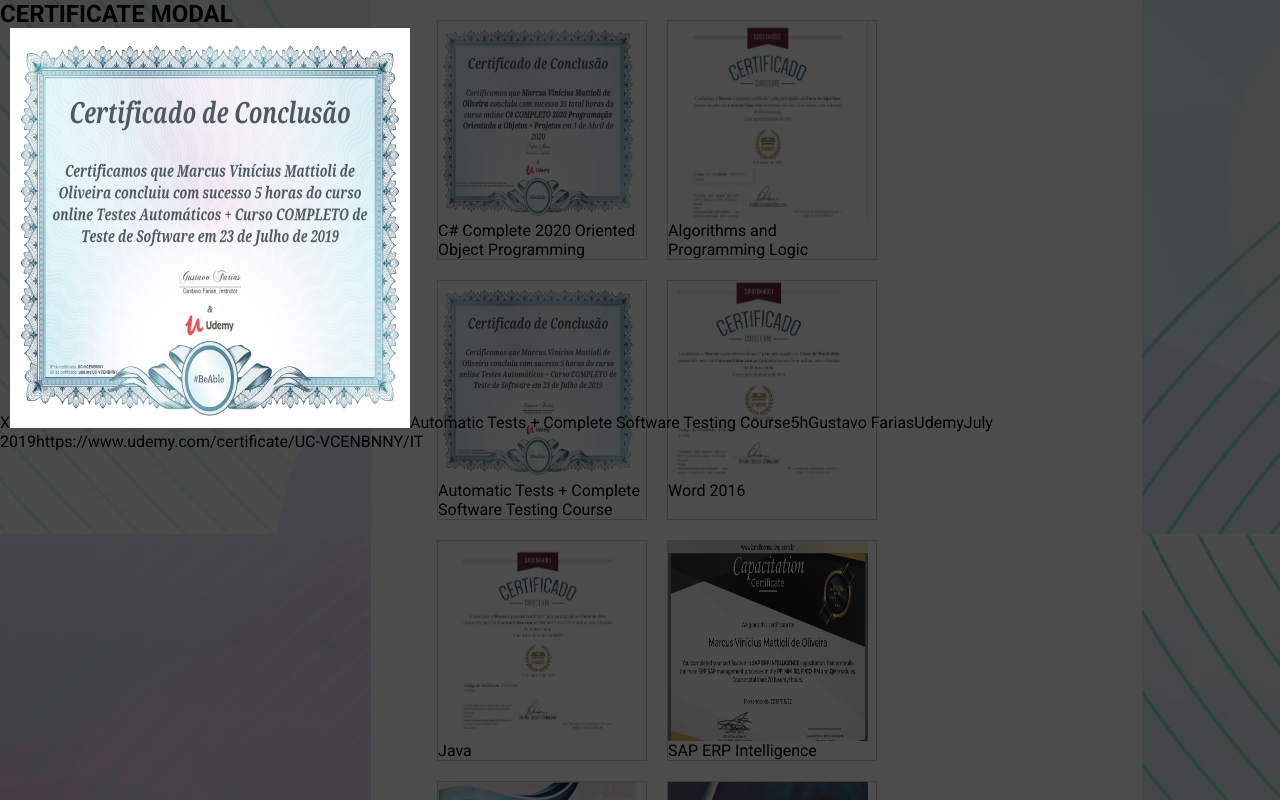
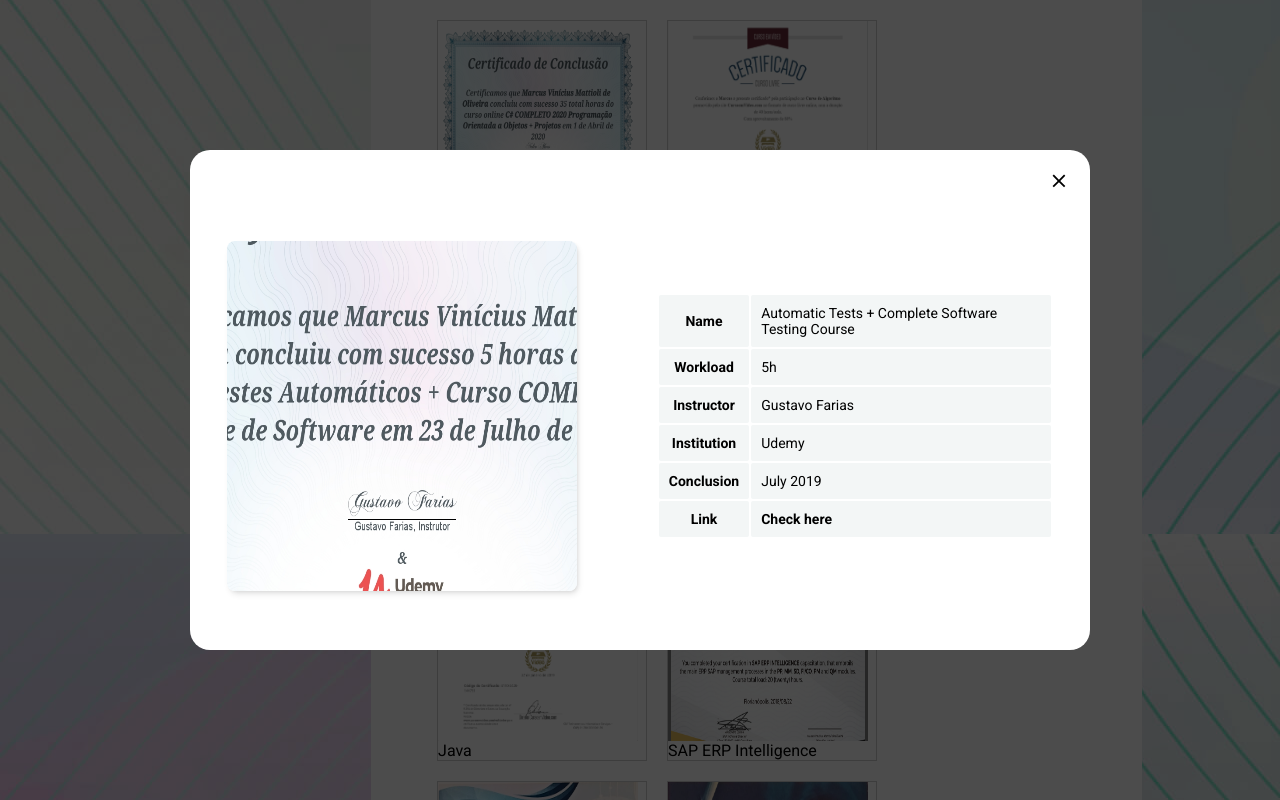
Before and after one commit to marcusviniciusmo/My_Portfolio__, a React (Vite) app in the folder frontend/: page /certificates in a window 1280 px wide. Both pictures are taken after a click on the element "Automatic Tests + Complete Software Testing Course". Shown: the part 2846-3646 px from the top of the page. Built offline with nearby package versions, Linux system fonts and the light colour scheme.

Commit message:
Certificate modal styling

```diff
--- a/frontend/src/@types/styles.d.ts
+++ b/frontend/src/@types/styles.d.ts
@@ -36,6 +36,8 @@
 
     borderButtonSubmit: string;
     textButton: string;
+
+    backgroundTableModalCertificate: string;
   };
 };
 
--- a/frontend/src/modal/Certificate/index.tsx
+++ b/frontend/src/modal/Certificate/index.tsx
@@ -1,3 +1,13 @@
+import { Close } from '@mui/icons-material';
+import {
+  CertificateModalContainer,
+  Content,
+  Header,
+  Body,
+  ImageContainer,
+  Data,
+} from './styles';
+
 interface CertificateModalProps {
   certificate: {
     image: string;
@@ -9,7 +19,6 @@
     type: string;
     score?: string;
     sharingLink?: string;
-    area: string;
   };
   toggleModal: () => void;
 }
@@ -19,32 +28,73 @@
   toggleModal,
 }: CertificateModalProps) {
   return (
-    <div
-      style={{
-        position: 'fixed',
-        top: '0',
-        left: '0',
-        width: '100%',
-        height: '100%',
-        background: 'rgba(0, 0, 0, 0.7)',
-        zIndex: 999,
-      }}
-    >
-      <h1>CERTIFICATE MODAL</h1>
-      <span onClick={toggleModal}>X</span>
-      <img
-        src={certificate.image}
-        alt=""
-        style={{ width: '40rem', height: '40rem' }}
-      />
-      <span>{certificate.name}</span>
-      <span>{certificate.workload}</span>
-      <span>{certificate.instructor}</span>
-      <span>{certificate.institution}</span>
-      <span>{certificate.conclusion}</span>
-      <span>{certificate.score}</span>
-      <span>{certificate.sharingLink}</span>
-      <span>{certificate.area}</span>
-    </div>
+    <CertificateModalContainer>
+      <Content>
+        <Header>
+          <span onClick={toggleModal}>
+            <Close titleAccess="Close" fontSize="large" />
+          </span>
+        </Header>
+
+        <Body>
+          <ImageContainer background={certificate.image} />
+
+          <Data>
+            <tr>
+              <th>Name</th>
+              <td>{certificate.name}</td>
+            </tr>
+
+            {certificate.workload && (
+              <tr>
+                <th>Workload</th>
+                <td>{certificate.workload}</td>
+              </tr>
+            )}
+
+            {certificate.instructor && (
+              <tr>
+                <th>Instructor</th>
+                <td>{certificate.instructor}</td>
+              </tr>
+            )}
+
+            {certificate.institution && (
+              <tr>
+                <th>Institution</th>
+                <td>{certificate.institution}</td>
+              </tr>
+            )}
+
+            <tr>
+              <th>Conclusion</th>
+              <td>{certificate.conclusion}</td>
+            </tr>
+
+            {certificate.score && (
+              <tr>
+                <th>Score</th>
+                <td>{certificate.score}</td>
+              </tr>
+            )}
+
+            {certificate.sharingLink && (
+              <tr>
+                <th>Link</th>
+                <td>
+                  <a
+                    href={certificate.sharingLink}
+                    target="_blank"
+                    rel="noreferrer"
+                  >
+                    Check here
+                  </a>
+                </td>
+              </tr>
+            )}
+          </Data>
+        </Body>
+      </Content>
+    </CertificateModalContainer>
   );
 }
--- /dev/null
+++ b/frontend/src/modal/Certificate/styles.ts
@@ -0,0 +1,97 @@
+import styled from 'styled-components';
+
+interface ImageProps {
+  background: string;
+}
+
+export const CertificateModalContainer = styled.div`
+  background: rgba(0, 0, 0, 0.7);
+  width: 100%;
+  height: 100%;
+  display: flex;
+  align-items: center;
+  justify-content: center;
+  position: fixed;
+  inset: 0;
+  z-index: var(--max-z-index);
+`;
+
+export const Content = styled.div`
+  background: ${({ theme }) => theme.colors.background};
+  box-shadow: ${({ theme }) => theme.title === 'Dark' && '0 0 5px #CECECE'};
+  width: 90rem;
+  height: 50rem;
+  border-radius: 2rem;
+`;
+
+export const Header = styled.div`
+  padding: 2rem;
+  display: flex;
+  align-items: center;
+  justify-content: flex-end;
+
+  span {
+    cursor: pointer;
+  }
+`;
+
+export const Body = styled.div`
+  height: 40rem;
+  margin: 0 auto;
+  padding: 1rem;
+  display: flex;
+  align-items: center;
+  justify-content: center;
+  gap: 8rem;
+`;
+
+export const ImageContainer = styled.div<ImageProps>`
+  background: url(${(props) => props.background}) no-repeat;
+  background-position: 50% 50%;
+  background-size: 70rem 70rem;
+  width: 35rem;
+  height: 35rem;
+  border-radius: 0.8rem;
+  box-shadow:
+    2px 4px 6px -1px rgba(0, 0, 0, 0.1),
+    2px 2px 4px -2px rgba(0, 0, 0, 0.1);
+  transition: all 0.4s ease-in-out;
+
+  &:hover {
+    background-position: 0rem 0rem;
+    background-size: 35rem 35rem;
+    transform: scale(2);
+  }
+`;
+
+export const Data = styled.table`
+  font-size: 1.4rem;
+  color: ${({ theme }) => theme.colors.text};
+
+  tr {
+    background: ${({ theme }) => theme.colors.backgroundTableModalCertificate};
+
+    &:hover {
+      opacity: 0.5;
+    }
+  }
+
+  th,
+  td {
+    padding: 1rem;
+    border-radius: 0.2rem;
+  }
+
+  td {
+    max-width: 30rem;
+  }
+
+  a {
+    font-weight: bold;
+
+    &:hover {
+      text-decoration: underline;
+      cursor: pointer;
+    }
+  }
+`;
--- a/frontend/src/styles/themes/dark.ts
+++ b/frontend/src/styles/themes/dark.ts
@@ -37,5 +37,7 @@
 
     borderButtonSubmit: '#3D3A3A',
     textButton: '#A6A6A6',
+
+    backgroundTableModalCertificate: '#212325',
   },
 };
--- a/frontend/src/styles/themes/light.ts
+++ b/frontend/src/styles/themes/light.ts
@@ -37,5 +37,7 @@
 
     borderButtonSubmit: '#E3E3E3',
     textButton: '#7B7B7B',
+
+    backgroundTableModalCertificate: '#F3F6F6',
   },
 };
```
